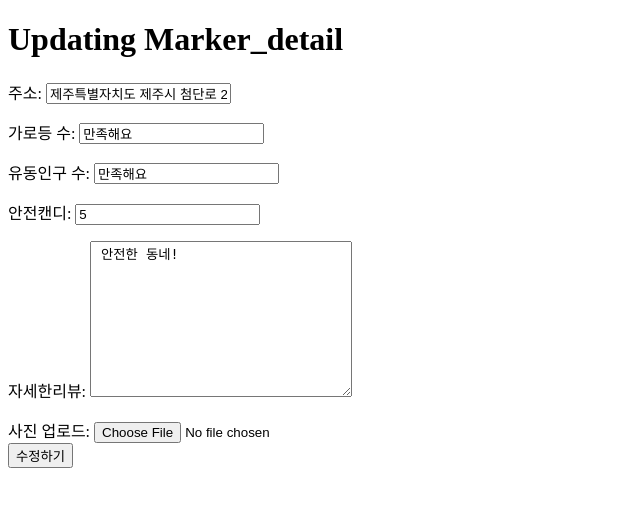
After one commit to 2023-HERETHON/2023-Herethon-15, a Django app: page /markers/update_page/9/ in a window 1280 px wide. The commit adds this page. Shown: the top 507 px of the page, without its empty margins (0-640 px from the left). Run offline with Django 3.2, Linux system fonts and the light colour scheme; data comes from the database, SQL or seed files in the repository.

Commit message:
feat:marker_detail update

```diff
--- a/candy/marker/templates/marker/marker-detail.html
+++ b/candy/marker/templates/marker/marker-detail.html
@@ -1,6 +1,7 @@
 {% extends 'base.html' %}
 {% block content %}
 <a href="{% url 'marker:detail_delete' marker.id %}">삭제</a>
+<a href="{% url 'marker:detail_update_page' marker.id %}">수정</a>
 <div>주소: {{ marker.address }}</div>
 <div>가로등 수: {{ marker.street_lamp }}</div>
 <div>유동인구 수: {{ marker.population }}</div>
--- /dev/null
+++ b/candy/marker/templates/marker/update.html
@@ -0,0 +1,30 @@
+<!DOCTYPE html>
+<html lang="en">
+<head>
+    <meta charset="UTF-8">
+    <meta http-equiv="X-UA-Compatible" content="IE=edge">
+    <meta name="viewport" content="width=device-width, initial-scale=1.0">
+
+    <title>update</title>
+
+</head>
+<body>
+
+    <h1>Updating Marker_detail</h1>
+
+    <form action="{% url 'marker:detail_update' marker.id %}" method="post">
+
+        {% csrf_token %}
+        <p>주소: <input type="text" name="address" value="{{marker.address}}"> </p>
+        가로등 수: <input type="text" name="street_lamp" value="{{ marker.street_lamp }}"> </p>
+        유동인구 수: <input type="text" name="population" value="{{ marker.population }}"> </p>
+        안전캔디: <input type="text" name="rating" value="{{marker.rating}}"> </p>
+        자세한리뷰: <textarea name="body" cols="30" rows="10" > {{marker.body}} </textarea></p>
+        사진 업로드: <input type="file" name="image" id="image" accept="image/*"><br>
+
+        <button type="submit">수정하기</button>
+
+    </form>
+
+</body>
+</html>
--- a/candy/marker/urls.py
+++ b/candy/marker/urls.py
@@ -1,5 +1,5 @@
 from django.urls import path
-from .views import marker_view, marker_edit_view, marker_detail_view, marker_police_view, marker_detail_delete
+from .views import marker_view, marker_edit_view, marker_detail_view, marker_police_view, marker_detail_delete, marker_detail_update_page,marker_detail_update
 
 app_name = "marker"
 
@@ -9,4 +9,6 @@ urlpatterns = [
     path('edit/', marker_edit_view, name="marker_edit"),
     path('police/', marker_police_view, name="police"),
     path('delete/<int:pk>/', marker_detail_delete, name="detail_delete"),
+    path('update_page/<int:pk>/', marker_detail_update_page, name="detail_update_page"),
+    path('update/<int:pk>/', marker_detail_update, name="detail_update"),
 ]
--- a/candy/marker/views.py
+++ b/candy/marker/views.py
@@ -1,7 +1,7 @@
 from django.shortcuts import render, redirect, get_object_or_404
 import requests
 from .models import Marker, Comment
-
+from django.utils import timezone
 # 지도 기본
 
 
@@ -91,3 +91,22 @@ def marker_detail_delete(request, pk):
     except Marker.DoesNotExist:
         marker_delete = None
     return redirect('marker:markers')
+
+def marker_detail_update_page(request, pk):
+    try:
+        marker_update = get_object_or_404(Marker, pk=pk)
+    except Marker.DoesNotExist:
+        marker_update=None
+    return render(request,'marker/update.html', {'marker':marker_update})
+
+def marker_detail_update(request,pk):
+    marker_update=get_object_or_404(Marker, pk=pk)
+    #marker_update.address = request.POST['address']
+    marker_update.street_lamp=request.POST['street_lamp']
+    marker_update.population=request.POST['population']
+    marker_update.rating=request.POST['rating']
+    marker_update.body=request.POST['body']
+    marker_update.image=request.POST.get('image')
+    marker_update.regTime=timezone.now()
+    marker_update.save()
+    return redirect('marker:marker_detail', pk=pk)
```
